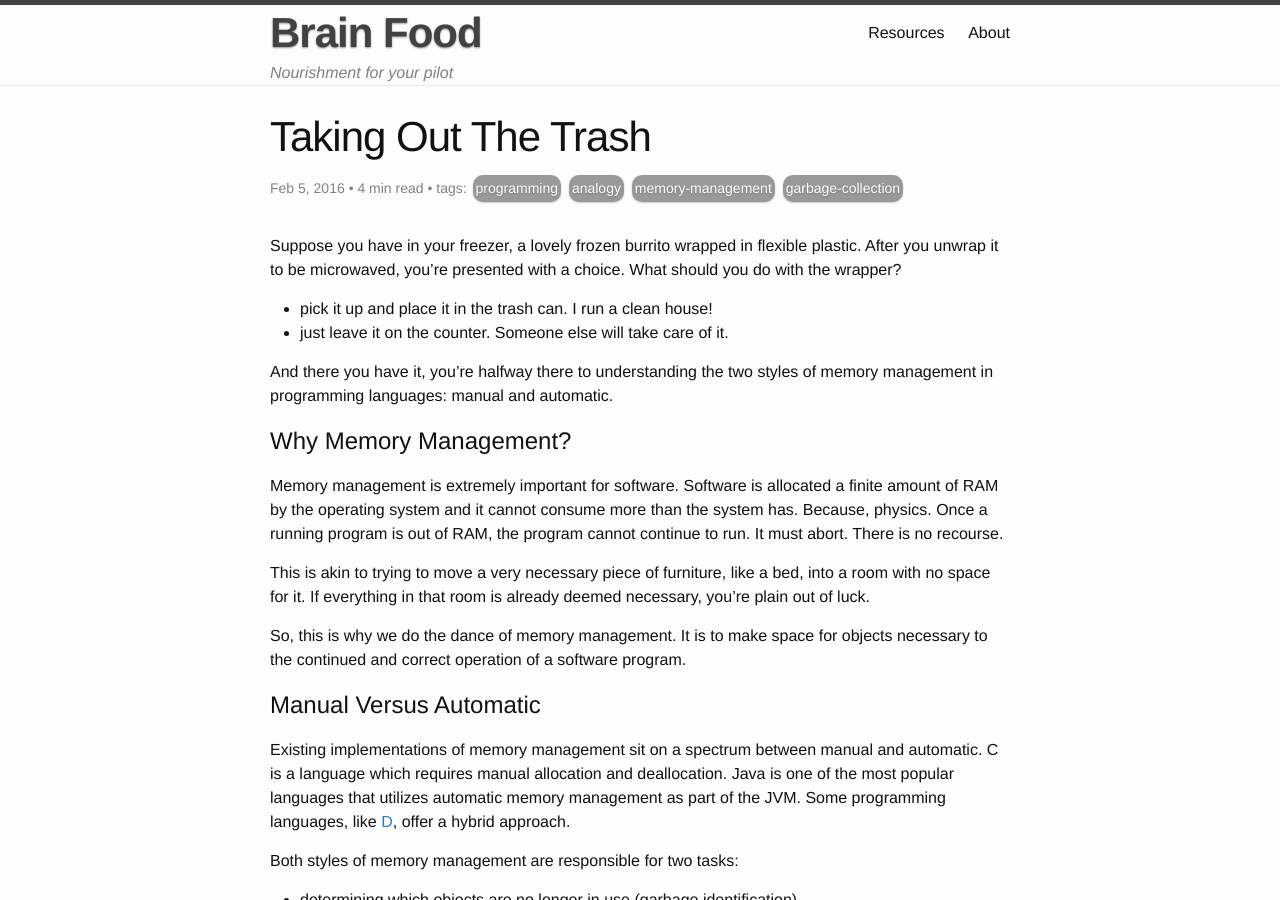
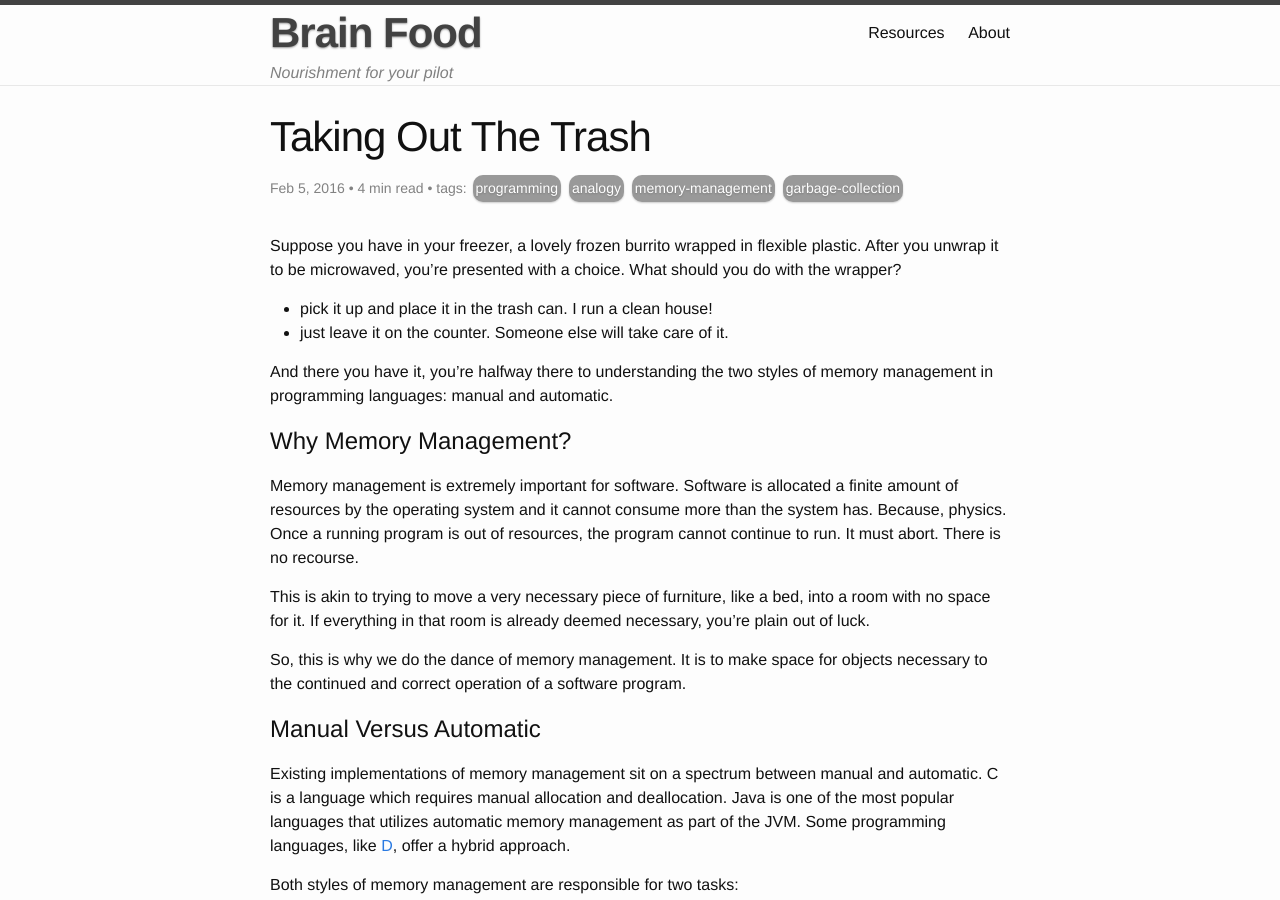
Before and after one commit to eviltoylet/eviltoylet.github.io, a Jekyll site: the page built from _posts/2016-02-06-taking-out-the-trash.markdown, in a window 1280 px wide and 900 px high. Built offline with Jekyll 4.4.1, drawn with Linux system fonts in a browser that asks for light colours; nearby versions of some CDN libraries; comment, search, counter and statistics services are not loaded.

Commit message:
Replace "RAM" with "resources"

```diff
--- a/_posts/2016-02-06-taking-out-the-trash.markdown
+++ b/_posts/2016-02-06-taking-out-the-trash.markdown
@@ -14,8 +14,8 @@ And there you have it, you're halfway there to understanding the two styles of m
 manual and automatic.
 
 # Why Memory Management?
-Memory management is extremely important for software. Software is allocated a finite amount of RAM by the operating
-system and it cannot consume more than the system has. Because, physics. Once a running program is out of RAM, the program
+Memory management is extremely important for software. Software is allocated a finite amount of resources by the operating
+system and it cannot consume more than the system has. Because, physics. Once a running program is out of resources, the program
 cannot continue to run. It must abort. There is no recourse.
 
 This is akin to trying to move a very necessary piece of furniture, like a bed, into a room with no space for it. If
```
